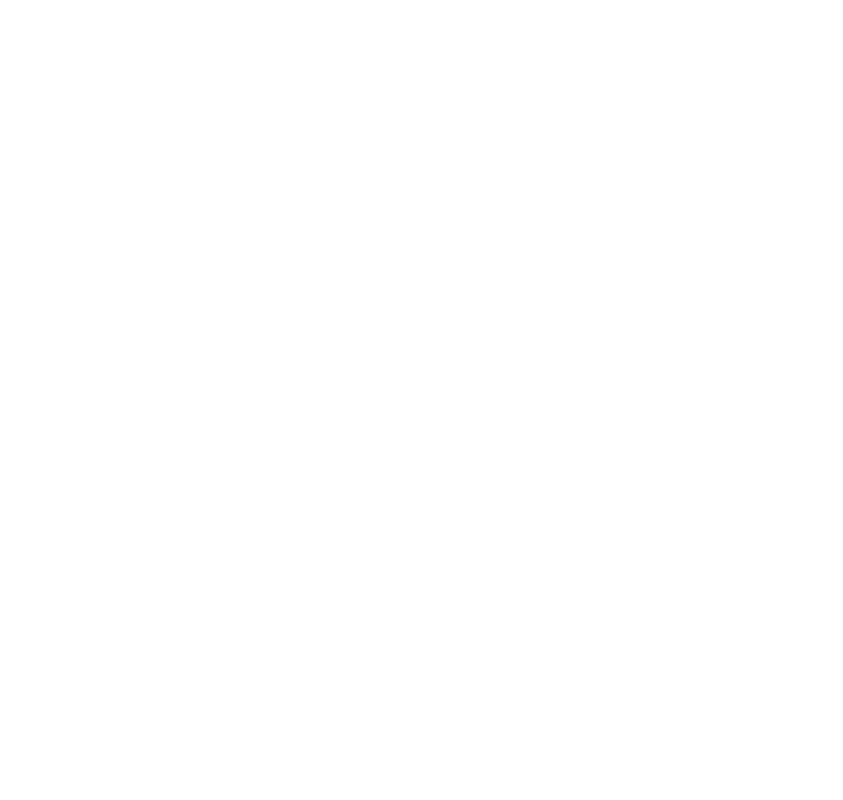
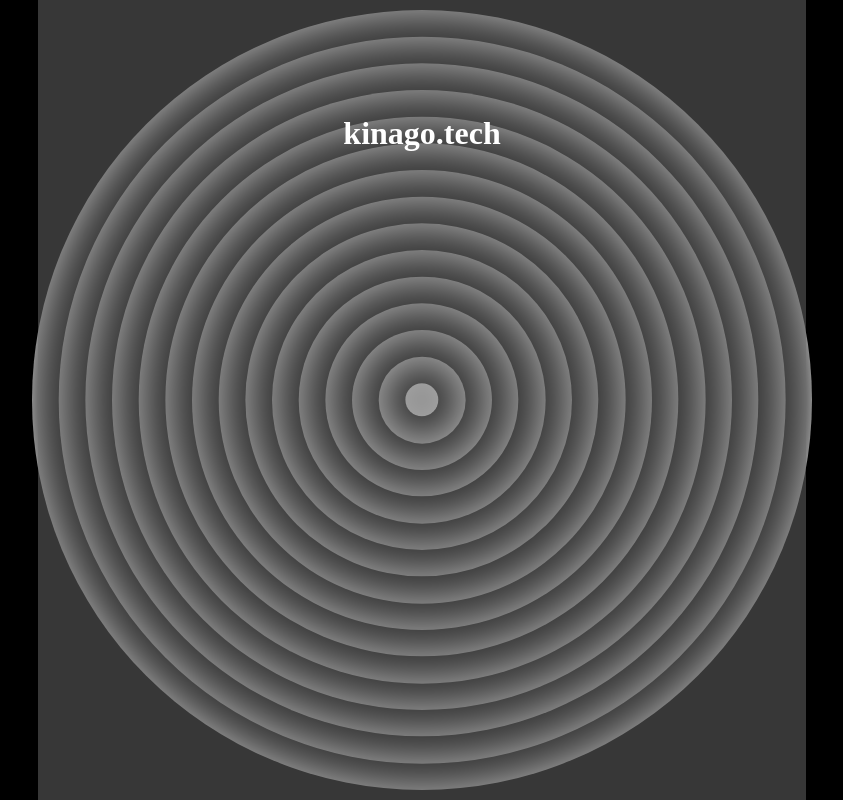
Before and after one commit to iamimago/flex, a website: page index.html in a window 1280 px wide. Shown: the whole page, without its empty margins (218-1061 px from the left). Drawn offline with nearby package versions, Linux system fonts and the light colour scheme.

Commit message:
Minor REST pathing implemented, focus on background animation

```diff
--- a/api/controllers/listController.js
+++ b/api/controllers/listController.js
@@ -12,9 +12,12 @@ exports.send_index = function(req, res) {
      (req.connection.socket ? req.connection.socket.remoteAddress : null);
   console.log("Someone connected from: " + ip);
 
-
   res.sendFile(path.join(global.appRoot + '/index.html'));
 };
+
+exports.send_css = function(req, res){
+  res.sendFile(path.join(global.appRoot + '/mainStyle.css'));
+}
 
 exports.send_js = function(req, res){
   res.sendFile(path.join(global.appRoot + '/index.js'));
--- a/api/routes/listRoutes.js
+++ b/api/routes/listRoutes.js
@@ -18,6 +18,10 @@ module.exports = function (app) {
     .route('/index.js')
     .get(todoList.send_js);
 
+  app
+  .route('/style.css')
+  .get(todoList.send_css);
+
 
   app
     .route('/tasks/:taskId')
--- a/index.html
+++ b/index.html
@@ -1,5 +1,6 @@
 <!DOCTYPE html>
-<html lang="en">
+<!-- <html lang="en"> -->
+
 <head>
     <meta charset="utf-8">
     <title>Kinago.tech - ALPHA BUILD</title>
@@ -8,11 +9,80 @@
 </head>
 
 <body>
-    <div id="content-wrapper">
-        <div class="main-content">
+    <div class="background-content">
+        <div id="circle-wrapper"></div>
+    </div>
 
+    <div class="main-content">
+        <div id="wrapper60">
+            <h1>kinago.tech</h1>
+            <!--  -->
         </div>
     </div>
+    <style>
+        body {
+            padding: 0;
+            margin: 0;
+        }
+
+        .main-content {
+            position: fixed;
+            height: 100vh;
+            width: 100vw;
+            overflow: hidden;
+        }
+
+        .main-content h1 {
+            padding-top: 15%;
+            text-align: center;
+        }
+
+        #wrapper60 {
+            background: rgba(111, 111, 111, 0.5);
+            margin: auto;
+            height: 100vh;
+            width: 60%;
+        }
+
+        #cirle-wrapper {
+            height: 100%;
+            widht: 100%;
+            filter: blur(10px);
+        }
+
+        .background-content {
+            position: fixed;
+            height: 100vh;
+            width: 100vw;
+            overflow: hidden;
+            background: black;
+        }
+
+        .circular-menu {
+            position: absolute;
+            left: 50%;
+            top: 50%;
+            transform: translate(-50%, -50%);
+            border-radius: 50%;
+            background: black;
+            box-shadow: inset 0px 0px 50px 2px rgb(255, 255, 255);
+            transition: all 2s;
+        }
+
+        .circular-menu-item {
+            position: absolute;
+            width: 10px;
+            height: 10px;
+            border-radius: 50%;
+            background: white;
+        }
+
+        h1 {
+            padding: 0;
+            margin: 0;
+            color: white;
+        }
+    </style>
     <script src="https://ajax.googleapis.com/ajax/libs/jquery/3.3.1/jquery.min.js"></script>
     <script src="/index.js"></script>
 </body>
--- a/index.js
+++ b/index.js
@@ -5,3 +5,134 @@ if (window.jQuery) {
     // jQuery is not loaded
     console.log("---jQuery failed to load---");
 }
+
+let oSpeedOuter = 200;
+let oSpeedInner = 200;
+let oSpeedInner2 = 50;
+let oDistanceInner = 300;
+
+function initiateDots(parent, amount, row) {
+    for (let c = 0; c < amount; c++) {
+        let el = document.createElement("div");
+        el.setAttribute("class", "circular-menu-item-" + row + " circular-menu-item");
+        parent.appendChild(el);
+    }
+}
+
+function createMenus(amount) {
+    let wH = window.innerHeight;
+    for (let c = 2; c < amount + 2; c++) {
+        let el = document.createElement("div");
+        el.setAttribute("class", "circular-menu-" + (c - 2) + " circular-menu");
+
+        el.style.width = wH / amount * (c - 1) - 20 + "px";
+        el.style.height = wH / amount * (c - 1) - 20 + "px";
+        el.style.zIndex = amount - (c - 2);
+        document.getElementById("circle-wrapper").appendChild(el);
+    }
+}
+
+let pos = 0;
+let neg = 0;
+let before, w, items, circleEdge, cB, e, radius, xPos, yPos;
+let circles = document.getElementsByClassName("circular-menu");
+
+function draw(offset) {
+    let offsetChanger = Math.sin(offset / oSpeedInner) * oDistanceInner;
+
+    for (let i = 0; i < circles.length; i++) {
+        //circle is round.
+        circles[i].style.width = w;
+        circles[i].style.height = w;
+
+        items = document.getElementsByClassName("circular-menu-item-" + i);
+        circleEdge = document.getElementsByClassName("circular-menu-" + i);
+        cB = circles[i].getBoundingClientRect();
+
+        // Fun browser test below
+        /* for(let c = 0; c<items.length;c++){
+    e = items[c];
+    radius = cB.width/2;
+    xPos = (Math.cos((offset+offsetChanger + (c*20))/oSpeedOuter + c * (2*Math.PI/items.length)) * radius)    + cB.width/2;
+    yPos = (Math.sin((offset+offsetChanger + (c*20))/oSpeedOuter + c * (2*Math.PI/items.length)) * radius)    + cB.height/2;
+
+
+    e.style.left = xPos - e.getBoundingClientRect().width/2  + "px";
+    e.style.top  = yPos - e.getBoundingClientRect().height/2 + "px";
+} */
+    }
+}
+
+
+let fps = 60;
+let o = 0;
+
+function circleLoop() {
+    draw(o);
+    o++;
+    let condition = (o == 500) && false;
+    if (!condition) {
+        setTimeout(circleLoop, 1000 / fps);
+    }
+}
+
+let toggle = false;
+let cycle = 2000;
+
+function shadowLoop() {
+    let circles = document.getElementsByClassName("circular-menu");
+
+    if (!toggle) {
+
+        for (let i = 0; i < circles.length; i++) {
+            circles[i].style.boxShadow = "inset 0px 0px 0px 2px rgb(255, 255, 255)";
+        }
+        toggle = true;
+    } else if (toggle) {
+
+        for (let i = 0; i < circles.length; i++) {
+            circles[i].style.boxShadow = "inset 0px 0px 200px 2px rgb(255, 255, 255)";
+        }
+        toggle = false;
+    }
+
+    let condition = (o == 500) && false;
+    if (!condition) {
+        setTimeout(shadowLoop, 2000);
+    }
+}
+document.addEventListener('keydown', (event) => {
+    const keyName = event.key;
+
+    if (keyName === 'Control') {
+        // do not alert when only Control key is pressed.
+        return;
+    }
+
+    if (event.ctrlKey) {
+        // Even though event.key is not 'Control' (i.e. 'a' is pressed),
+        // event.ctrlKey may be true if Ctrl key is pressed at the time.
+    } else {
+        if (keyName == 1) {
+            setMode(1);
+        }
+        if (keyName == 2) {
+            setMode(2);
+        }
+        if (keyName == 'n') {
+            reduceNode()
+        }
+        if (keyName == 'm') {
+            increaseNode()
+        }
+        if (keyName == 'p') {
+            alert('Paused script')
+        }
+    }
+}, false);
+
+createMenus(15);
+circleLoop();
+shadowLoop();
+
+//Redo: every circle has internal settimeout to it's own function
--- /dev/null
+++ b/mainStyle.css
@@ -0,0 +1,38 @@
+body{
+    padding:0;
+    margin:0;
+}
+
+
+.main-content{
+    position: fixed;
+    height: 100vh;
+    width:  100vw;
+    background: black;
+    overflow: hidden;
+}
+
+.circular-menu{
+    position: absolute;
+    left:50%;
+    top:50%;
+    transform: translate(-50%,-50%);
+    border-radius: 50%;
+    background: black;
+    box-shadow: inset 0px 0px 50px 2px #ccc;
+    transition: all 2s;
+}
+
+.circular-menu-item{
+    position: absolute;
+    width:10px;
+    height:10px;
+    border-radius: 50%;
+    background: white;
+}
+
+h1{
+    padding: 0;
+    margin: 0;
+    color:white;
+}
--- a/server.js
+++ b/server.js
@@ -19,4 +19,4 @@ routes(app);
 
 app.listen(port);
 
-console.log('todo list RESTful API server started on: ' + port);
+console.log('RESTful API server started on: ' + port);
```
